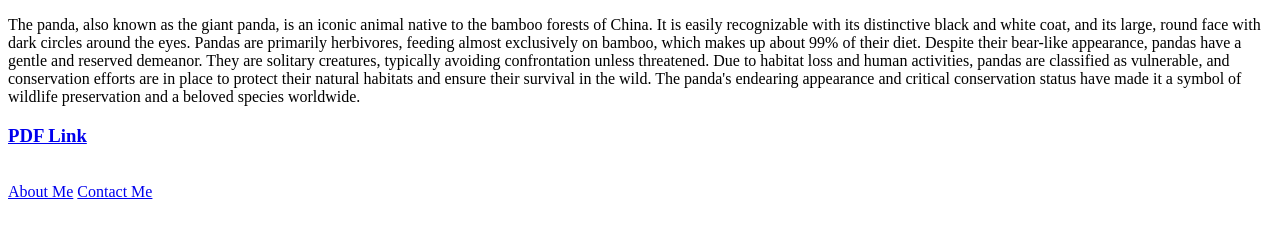
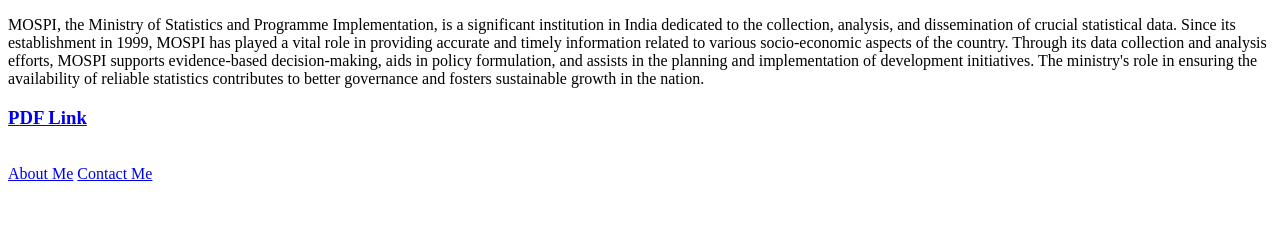
Before and after one commit to Tej1109/Temp, a plain HTML site: page index.html in a window 1280 px wide. Drawn offline with Linux system fonts and the light colour scheme.

Commit message:
Update index.html

```diff
--- a/index.html
+++ b/index.html
@@ -6,7 +6,8 @@
     <title>Pandas</title>
 </head>
 <body>
-    <p> The panda, also known as the giant panda, is an iconic animal native to the bamboo forests of China. It is easily recognizable with its distinctive black and white coat, and its large, round face with dark circles around the eyes. Pandas are primarily herbivores, feeding almost exclusively on bamboo, which makes up about 99% of their diet. Despite their bear-like appearance, pandas have a gentle and reserved demeanor. They are solitary creatures, typically avoiding confrontation unless threatened. Due to habitat loss and human activities, pandas are classified as vulnerable, and conservation efforts are in place to protect their natural habitats and ensure their survival in the wild. The panda's endearing appearance and critical conservation status have made it a symbol of wildlife preservation and a beloved species worldwide.</p>
+    <p>
+MOSPI, the Ministry of Statistics and Programme Implementation, is a significant institution in India dedicated to the collection, analysis, and dissemination of crucial statistical data. Since its establishment in 1999, MOSPI has played a vital role in providing accurate and timely information related to various socio-economic aspects of the country. Through its data collection and analysis efforts, MOSPI supports evidence-based decision-making, aids in policy formulation, and assists in the planning and implementation of development initiatives. The ministry's role in ensuring the availability of reliable statistics contributes to better governance and fosters sustainable growth in the nation.</p>
 
     <a href="./assets/pdf/SDGs_NIF_Progress_Report_2023N_0.pdf"><h3> PDF Link  </h3> </a>
 
```
